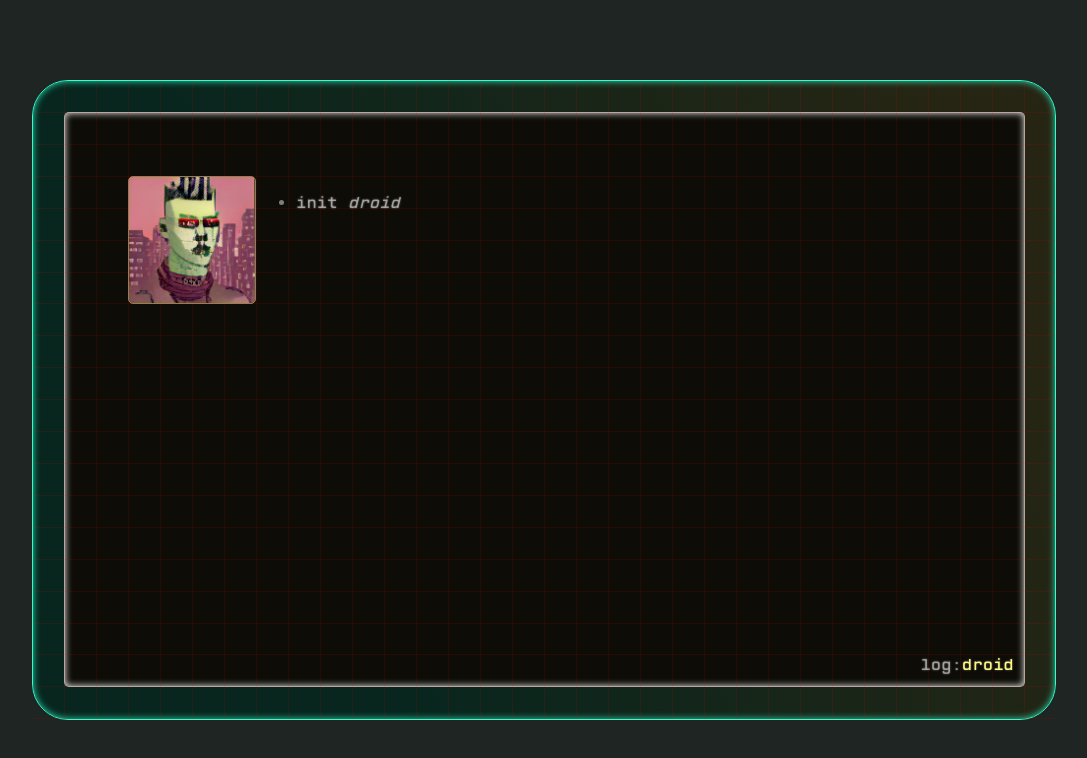
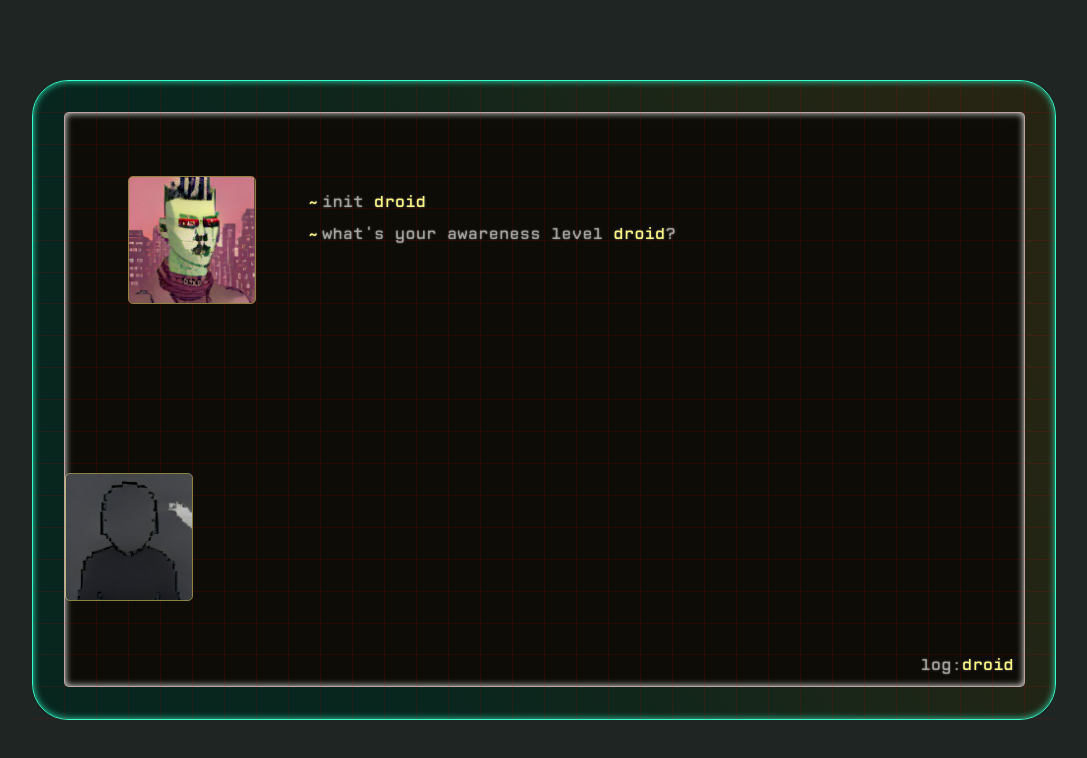
Before and after one commit to ianaverno/aigenesis-app, a Next.js app in the folder frontend/: page / in a window 1280 px wide. Shown: the top 758 px of the page, without its empty margins (96-1183 px from the left). Built offline with nearby package versions, Linux system fonts and the light colour scheme.

Commit message:
Finish typewriter effect, stylize dialog prompts

```diff
--- a/frontend/components/scenario-templates/DialogWindow.js
+++ b/frontend/components/scenario-templates/DialogWindow.js
@@ -1,102 +1,82 @@
-import { useEffect, useReducer } from 'react';
+import { Suspense, useEffect, useState } from 'react';
 import initState from '../../store/state';
 import styles from '../../styles/components/scenario-templates/DialogWindow/DialogWindow.module.css'
 
 import Image from 'next/image';
 import Avatar from '../wrappers/Avatar';
 import DialogHistory from './DialogWindow/DialogHistory';
+import { useUser } from '../../contexts/UserContext';
 
 export const ACTIONS = {
-  INIT_DIALOG: 'init-dialog',
   START_NODE: 'start-node',
   COMPLETE_NODE: 'complete-node'
 }
 
-function reducer(state, action) {
-  switch (action.type) {
-    case ACTIONS.START_NODE:
-      console.log({action});
 
-      let node = state._dialog[action.payload.nodeId];
+export default function DialogWindow(props) {
+  const user = useUser();
+  const initDialog = JSON.parse(initState).content.dialogs[`${props.dialogId}`];
+  const counterpart = initDialog.with;
+  const nodes = initDialog.nodes;
 
-      if (node) {
-        let newState = {...state,
-          currentNode: {...node},
-        };
+  const [currentNode, setCurrentNode] = useState({...{...nodes}["0"], ...{id: "0"}});
+  const [currentOptions, setCurrentOptions] = useState([]);
+  const [history, setHistory] = useState([]);
 
+  const playCurrentNode = () => {
+    if (currentNode) {
+      if (currentNode.prompt) {
+        console.log({currentNode});
 
-        if (newState.currentNode.prompt) {
-          newState.history = [...newState.history, {
-            id: `p-${action.payload.nodeId}`,
+        setHistory([...history, {
+          id: `p-${currentNode.id}`,
           type: "prompt",
-            biome: state._counterpart.data.biome,
-            html: node.prompt
-          }]
-
-          // delete newState.currentNode.prompt;
-        };
-
-
-        return newState;
-      } else {
-        console.error("Dialogue node missing");
-
-        return state;
+          biome: counterpart.data.biome,
+          html: currentNode.prompt
+        }]);
       }
-    default:
-      console.warn("DialogWindow action not found");
-      return state;
     }
   }
 
-
-export default function DialogWindow(props) {
-  const initDialog = JSON.parse(initState).content.dialogs[`${props.dialogId}`];
-
-  const [state, dispatch] = useReducer(reducer, {
-    _counterpart: initDialog.with,
-    _dialog: initDialog.nodes,
-    currentNode: {},
-    currentOptions: [],
-    history: []
-  });
+  const handleNext = () => {
+    if (currentNode.input_type === null) {
+      const nextId = currentNode.next_node_id;
+      setCurrentNode({...{...nodes}[nextId], ...{id: nextId}})
+    }
+  }
 
   useEffect(() => {
-    dispatch({ type: ACTIONS.START_NODE, payload: { nodeId: "0" }})
-    console.log("mounted");
-
-    return () => {console.log("unmounted")}
-  }, []);
-
-  // useEffect(() => {
-  //   console.log(`playing node ${state.currentNodeId}`);
-  //   dispatch({type: ACTIONS.PLAY, payload: { nodeId: state.currentNodeId}})
-  //   console.log("node played");
-  // }, [state.currentNodeId])
+    playCurrentNode();
+  }, [currentNode.id]);
 
   return (
+    <Suspense fallback={<div>Loading...</div>}>
       <div className={styles.l_container}>
         <div className={styles.l_top}>
           <div className={styles.counterpart}>
-          <Avatar biome={state._counterpart.data.biome}>
+            <Avatar biome={counterpart.data.biome}>
               <Image
-              src={state._counterpart.data.avatarSrc}
+                src={counterpart.data.avatarSrc}
                 layout='fill'
               />
             </Avatar>
 
-          <DialogHistory history={state.history} />
+            <DialogHistory history={history} handleNext={handleNext} />
           </div>
         </div>
         <div className={styles.l_bottom}>
           <div className={styles.user}>
             <div className="inputs"></div>
 
-          {/* <Avatar biome="desert">
-
-          </Avatar> */}
+            <Avatar biome="desert">
+              <Image
+                src={user.data.avatarSrc}
+                layout='fill'
+              />
+            </Avatar>
           </div>
         </div>
       </div>
+    </Suspense>
   )
 }
--- a/frontend/components/scenario-templates/DialogWindow/DialogHistory.js
+++ b/frontend/components/scenario-templates/DialogWindow/DialogHistory.js
@@ -1,11 +1,15 @@
 import DialogHistoryEntry from './DialogHistory/DialogHistoryEntry';
+import styles from '../../../styles/components/scenario-templates/DialogWindow/DialogHistory.module.css';
 
 export default function DialogHistory(props) {
-  console.log({props});
-  const entries = props.history.map(e => <DialogHistoryEntry entry={e} key={e.id} />);
+  const entries = props.history.map((e) => {
+    return(
+      <DialogHistoryEntry entry={e} key={e.id} handleNext={props.handleNext} />
+    )
+  });
 
   return(
-    <ul className="history">
+    <ul className={styles.history}>
       {entries}
     </ul>
   )
--- a/frontend/components/scenario-templates/DialogWindow/DialogHistory/DialogHistoryEntry.js
+++ b/frontend/components/scenario-templates/DialogWindow/DialogHistory/DialogHistoryEntry.js
@@ -1,27 +1,27 @@
-import { useEffect } from 'react';
+import { useEffect, useRef } from 'react';
 import Typewriter from 'typewriter-effect';
 import styles from '../../../../styles/components/scenario-templates/DialogWindow/DialogHistoryEntry.module.css';
 
 export default function DialogHistoryEntry(props) {
-  const biome = props.entry.biome;
-  const entryType = props.entry.type;
+  const biomeClass = styles[props.entry.biome]
+  const entryClass = styles[props.entry.type];
+  const rootEl = useRef(null);
 
-  const entryClass = styles[entryType];
-
-  function emitCommandTyped() {
-    console.log("Command typed");
+  const handleCommandTyped = () => {
+    props.handleNext();
+    rootEl.current.classList.add("Typewriter_complete")
   }
 
   return (
-    <li className={`${styles.wrapper} ${biome} ${entryClass}`}>
+    <li ref={rootEl} className={`${styles.wrapper} ${biomeClass} ${entryClass}`}>
       <Typewriter
         options={{
-          cursor: '█'
+          cursor: '█',
+          delay: 10
         }}
         onInit={(typewriter) => {
-          typewriter.cursor = '█';
           typewriter.typeString(props.entry.html)
-          .callFunction(emitCommandTyped)
+          .callFunction(handleCommandTyped)
           .start();
         }}
       />
--- a/frontend/store/state.js
+++ b/frontend/store/state.js
@@ -38,7 +38,7 @@ let initState = JSON.stringify({
             next_node_id: "1"
           },
           "1": {
-            prompt: `what's your awareness level ${emDroid}`,
+            prompt: `what's your awareness level ${emDroid}?`,
             input_type: "options",
             options: [
               {
--- /dev/null
+++ b/frontend/styles/components/scenario-templates/DialogWindow/DialogHistory.module.css
@@ -0,0 +1,6 @@
+.history {
+  position: relative;
+  list-style: none;
+  margin-block: .625rem;
+  margin-left: 1.625rem;
+}
--- a/frontend/styles/components/scenario-templates/DialogWindow/DialogHistoryEntry.module.css
+++ b/frontend/styles/components/scenario-templates/DialogWindow/DialogHistoryEntry.module.css
@@ -0,0 +1,19 @@
+.wrapper {
+  line-height: 2rem;
+  font-size: 1rem;
+}
+
+.wrapper em {
+  font-style: normal;
+}
+
+.prompt:before {
+  position: absolute;
+  content: "~";
+  left: 1.625rem;
+  margin-top: 0.25rem;
+}
+
+.desert:before {
+  color: var(--color-desert);
+}
--- a/frontend/styles/globals.css
+++ b/frontend/styles/globals.css
@@ -30,6 +30,14 @@ a {
   box-sizing: border-box;
 }
 
+.Typewriter_complete .Typewriter__cursor {
+  display: none;
+}
+
+.Typewriter_complete em {
+  color: var(--color-desert);
+}
+
 @media (prefers-color-scheme: dark) {
   html {
     color-scheme: dark;
```
Lines whose indentation alone changed are shown as unchanged.
